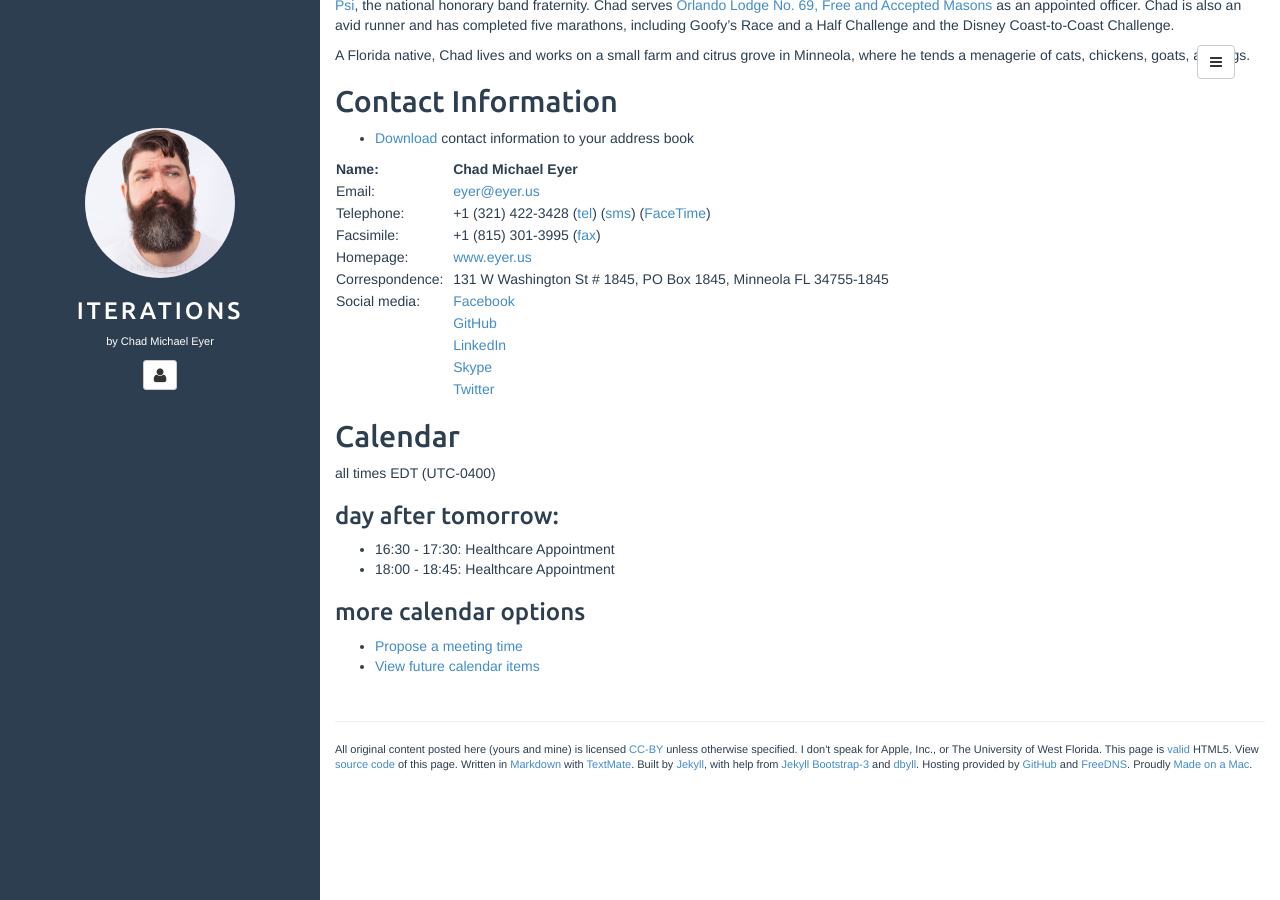
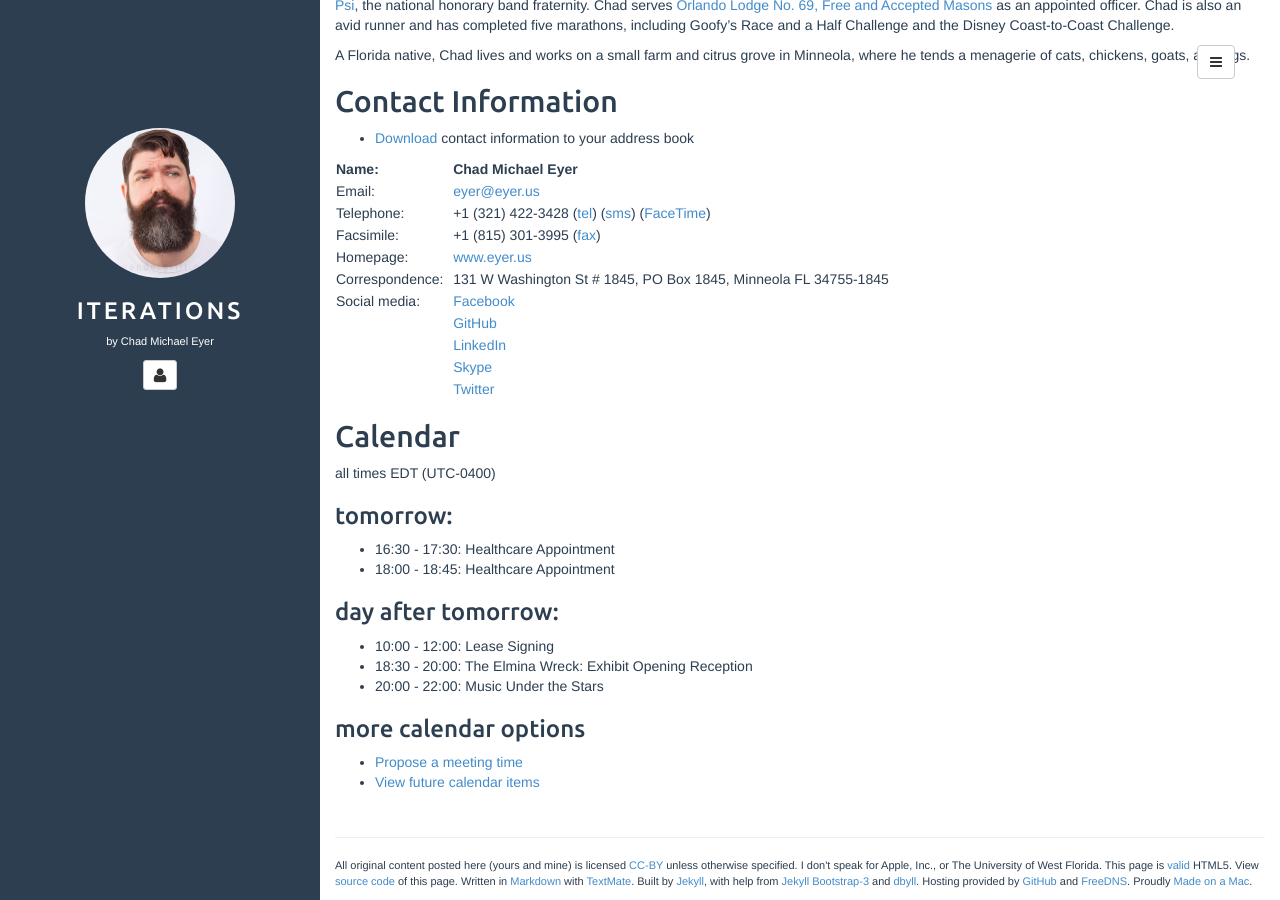
Before and after one commit to chadmichaeleyer/chadmichaeleyer.github.io, a Jekyll site: the page built from about.md, in a window 1280 px wide and 900 px high, scrolled down 1014 px. Built offline with Jekyll 4.4.1, drawn with Linux system fonts in a browser that asks for light colours.

Commit message:
calendar update

```diff
--- a/calendar-year.markdown
+++ b/calendar-year.markdown
@@ -1479,3 +1479,8 @@ all times EDT (UTC-0400)
 
 * 07:00 - 21:30: AppleCare Advisor
 * 20:15 - 21:45: Rehearsal, Sanctuary Choir (First Presbyterian)
+
+### 2018-10-18 (Thu):
+
+* 07:00 - 21:30: AppleCare Advisor
+* 18:00 - 18:45: Healthcare Appointment
--- a/calendar.markdown
+++ b/calendar.markdown
@@ -1,6 +1,12 @@
 all times EDT (UTC-0400)
+
+### tomorrow:
+
+* 16:30 - 17:30: Healthcare Appointment
+* 18:00 - 18:45: Healthcare Appointment
 
 ### day after tomorrow:
 
-* 16:30 - 17:30: Healthcare Appointment
-* 18:00 - 18:45: Healthcare Appointment
+* 10:00 - 12:00: Lease Signing
+* 18:30 - 20:00: The Elmina Wreck: Exhibit Opening Reception
+* 20:00 - 22:00: Music Under the Stars
```
